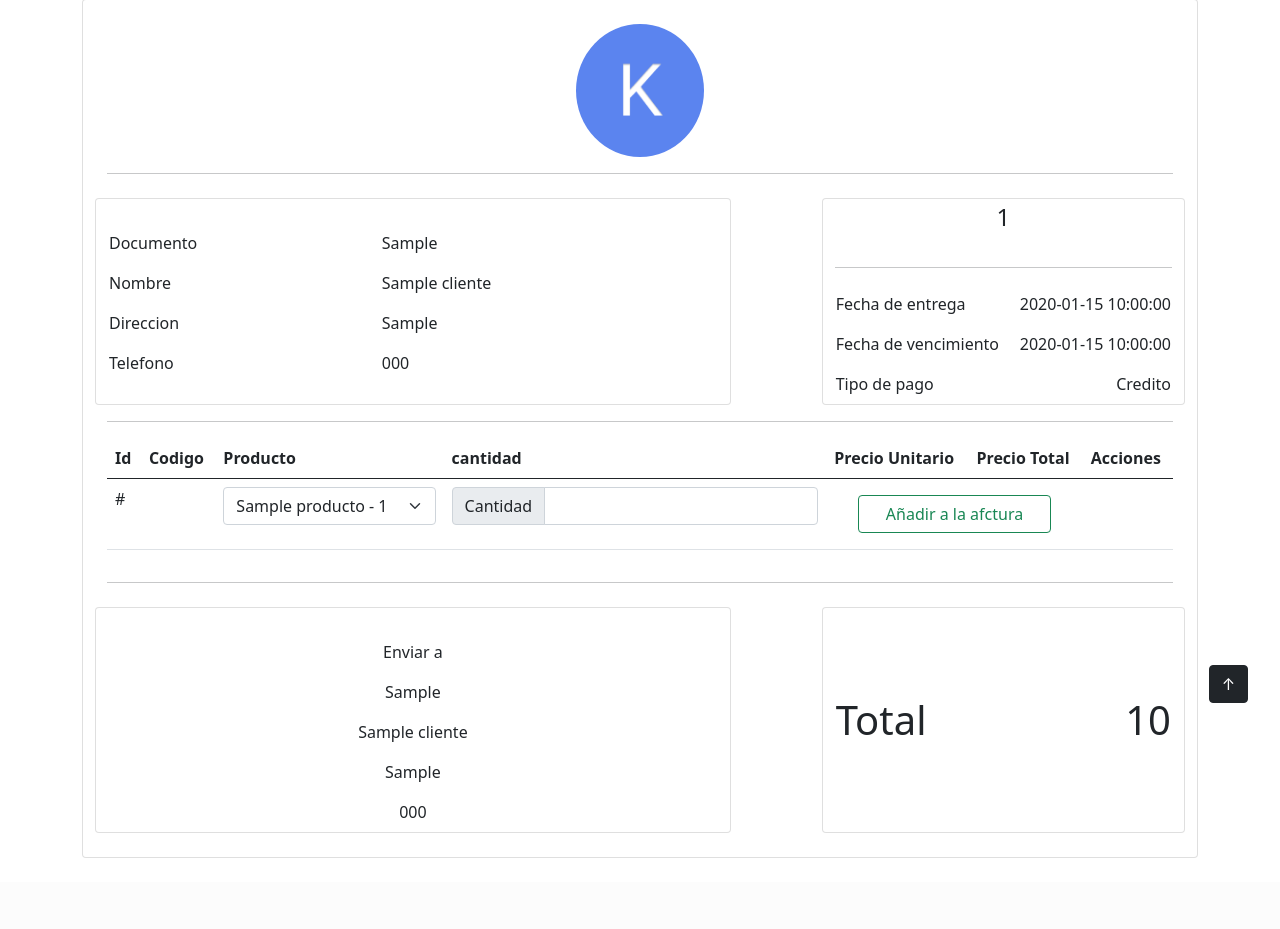
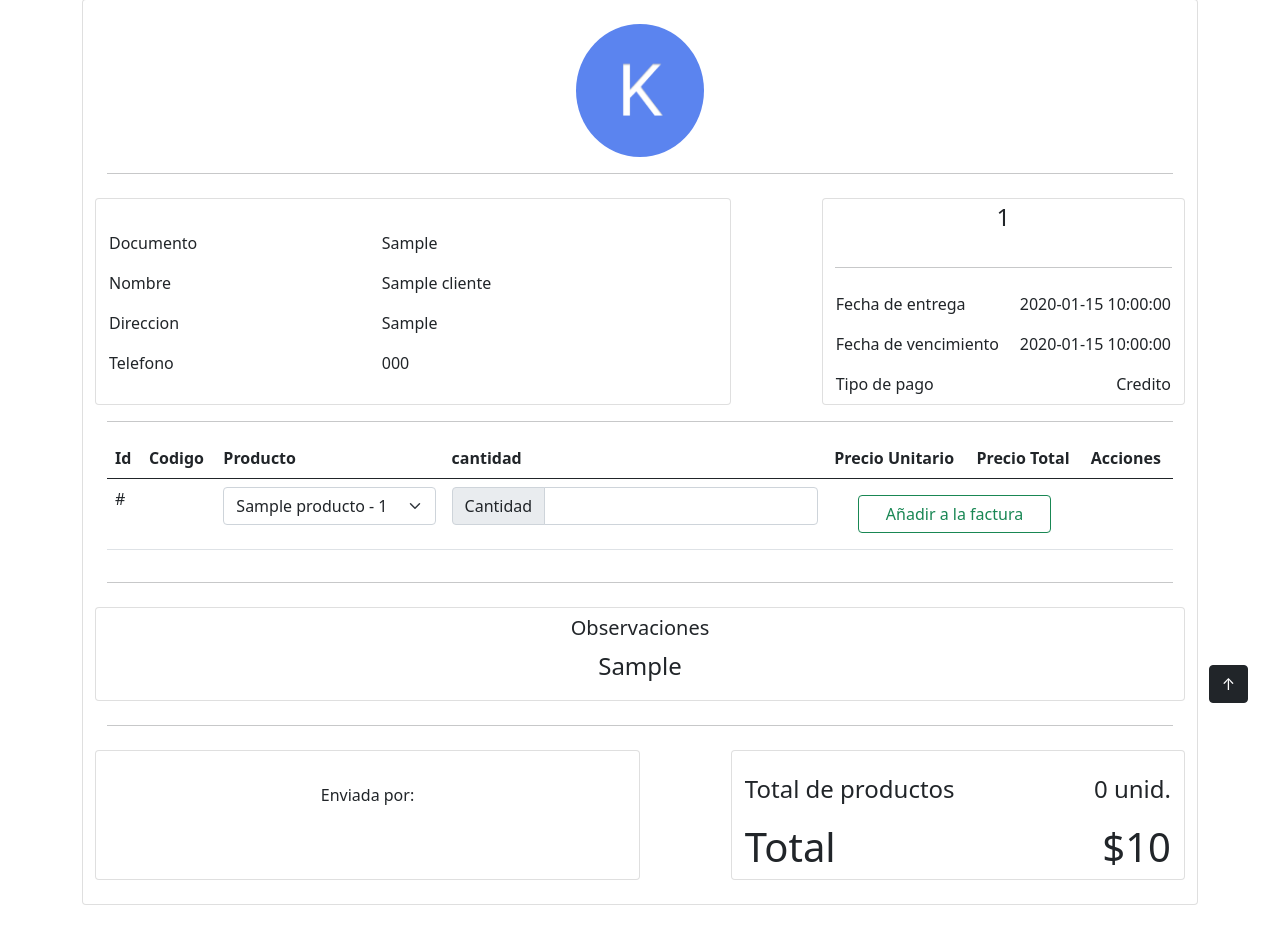
Before and after one commit to KEVAO18/Kontab_V2, a PHP site: page /factura/1?APP_NAME=1 in a window 1280 px wide. Shown: the part 81-1010 px from the top of the page. Before the commit the page ends 939 px from the top, so only its background shows below. Run offline with PHP 8.4, Linux system fonts and the light colour scheme; tables that the repository leaves empty or names only in its code hold one stand-in row (values such as "Sample post"); data that the repository does not hold is empty.

Commit message:
error gramatical corregido

```diff
--- a/web/clientes/insertar.php
+++ b/web/clientes/insertar.php
@@ -38,7 +38,7 @@ function insertar(){
                     <div class="col-md-6">
                         <div class="input-group mb-3">
                             <span class="input-group-text" id="direccionLabel">Direccion</span>
-                            <input type="text" class="form-control" maxlength="13" id="direccion" aria-describedby="direccionLabel" name="direccion">
+                            <input type="text" class="form-control" maxlength="100" id="direccion" aria-describedby="direccionLabel" name="direccion">
                         </div>
                     </div>
                     <div class="col-md-6">
@@ -69,7 +69,7 @@ function insertar(){
                 </select>
                 <hr>
                 <div class="d-grid gap-4">
-                    <button type="submit" class="btn btn-outline-dark">Añadir Ingreso Ó Egreso</button>
+                    <button type="submit" class="btn btn-outline-dark">Añadir Nuevo Cliente</button>
                 </div>
             </form>
         </article>
--- a/web/facturas/factura.php
+++ b/web/facturas/factura.php
@@ -28,6 +28,7 @@ function factura($id){
 
     // variables de control
     $cont = 0; // contador de productos facturados
+    $acum = 0; // acumulador del total de productos comprados
 
     ?>
 
@@ -123,6 +124,7 @@ function factura($id){
                 $precioTot = $d['precio'] * $d['unidades']; //precio total = precio a pagar * total de unidades por cada referencia de producto
 
                 $cont += 1; // contador de productos facturados
+                $acum += $d['unidades'];
                         ?>
 
                         <tr>
@@ -162,7 +164,7 @@ function factura($id){
                                 </td>
                                 <td colspan="2">
                                     <div class="d-grid gap-4 py-2 px-4">
-                                        <button type="submit" class="btn btn-outline-success">Añadir a la afctura</button>
+                                        <button type="submit" class="btn btn-outline-success">Añadir a la factura</button>
                                     </div>
                                 </td>
                                 <td></td>
@@ -173,27 +175,38 @@ function factura($id){
 
                 <hr>
 
+                <div class="row py-2">
+                    <div class="col-md-12 card display-factura pt-2">
+                        <div class="">
+                            <h5 class="text-center">Observaciones</h5>
+                            <p class="text-center"><?=$cf['observaciones']?></p>
+                        </div>
+                    </div>
+                </div>
+
+                <hr>
+
                 <!-- otros datos -->
                 <div class="row pt-2">
 
                     <!-- datos del envio -->
-                    <div class="col-md-7 card">
+                    <div class="col-md-6 card">
                         <br>
                         <table class="w-100 text-center">
                             <tr class="">
-                                <td class="py-2">Enviar a</td>
+                                <td class="py-2">Enviada por: </td>
                             </tr>
                             <tr class="">
-                                <td class="py-2"><?=$cf['cliente']?></td>
+                                <td class="py-2"><?=$_ENV['NEGOCIO_NIT']?></td>
                             </tr>
                             <tr class="">
-                                <td class="py-2"><?=$cf['nombre']?></td>
+                                <td class="py-2"><?=$_ENV['NEGOCIO_NAME']?></td>
                             </tr>
                             <tr class="">
-                                <td class="py-2"><?=$cf['direccion']?></td>
+                                <td class="py-2"><?=$_ENV['NEGOCIO_DIRECCION']?></td>
                             </tr>
                             <tr class="">
-                                <td class="py-2"><?=$cf['telefono']?></td>
+                                <td class="py-2"><?=$_ENV['NEGOCIO_TELEFONO']?></td>
                             </tr>
                         </table>
                     </div>
@@ -202,11 +215,15 @@ function factura($id){
                     <div class="col-md-1"></div>
 
                     <!-- datos del pago -->
-                    <div class="col-md-4 card justify-content-center">
-                        <table class="w-100 justify-content-center">
+                    <div class="col-md-5 card justify-content-end">
+                        <table class="w-100">
+                            <tr class="">
+                                <td class="display-factura">Total de productos</td>
+                                <td class="text-end display-factura py-2"><?=$acum?> unid.</td>
+                            </tr>
                             <tr class="">
                                 <td class="display-6">Total</td>
-                                <td class="text-end py-2 display-6"><?=$cf['total']?></td>
+                                <td class="text-end py-2 display-6">$<?=$cf['total']?></td>
                             </tr>
                         </table>
                     </div>
```
Also changed, not shown: 1 other file.
